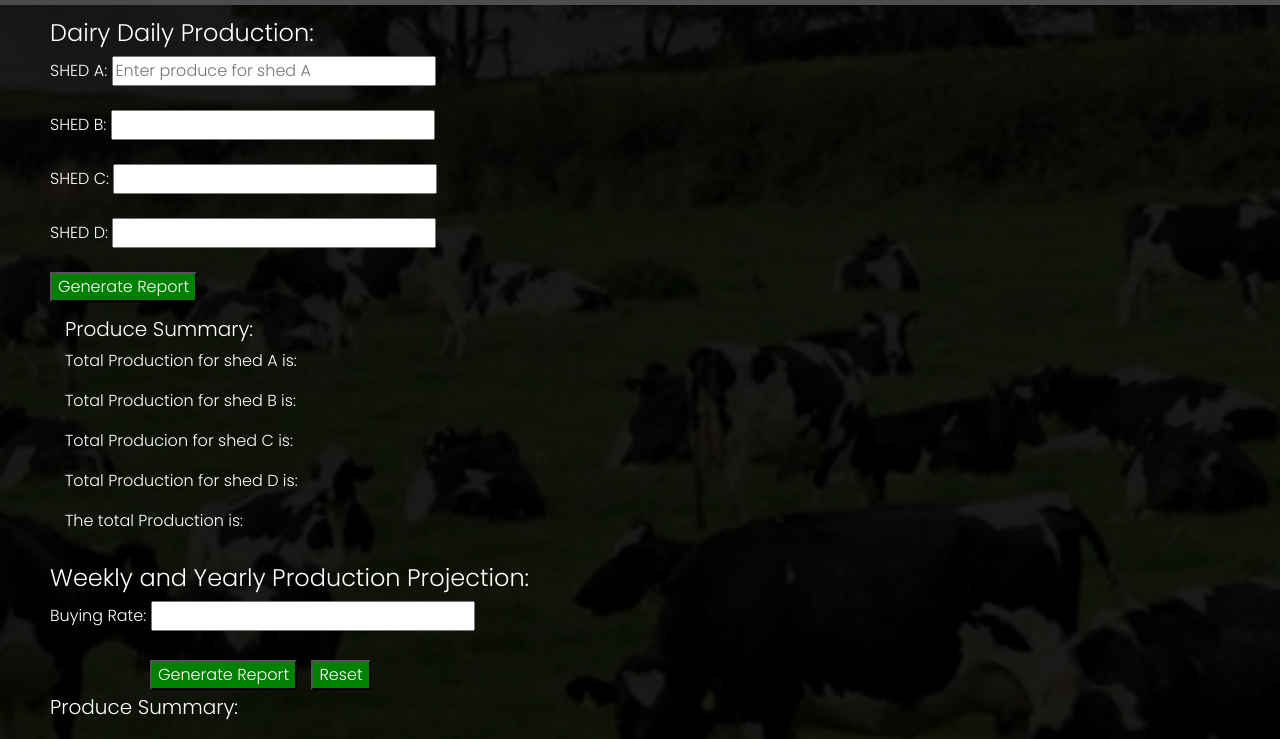
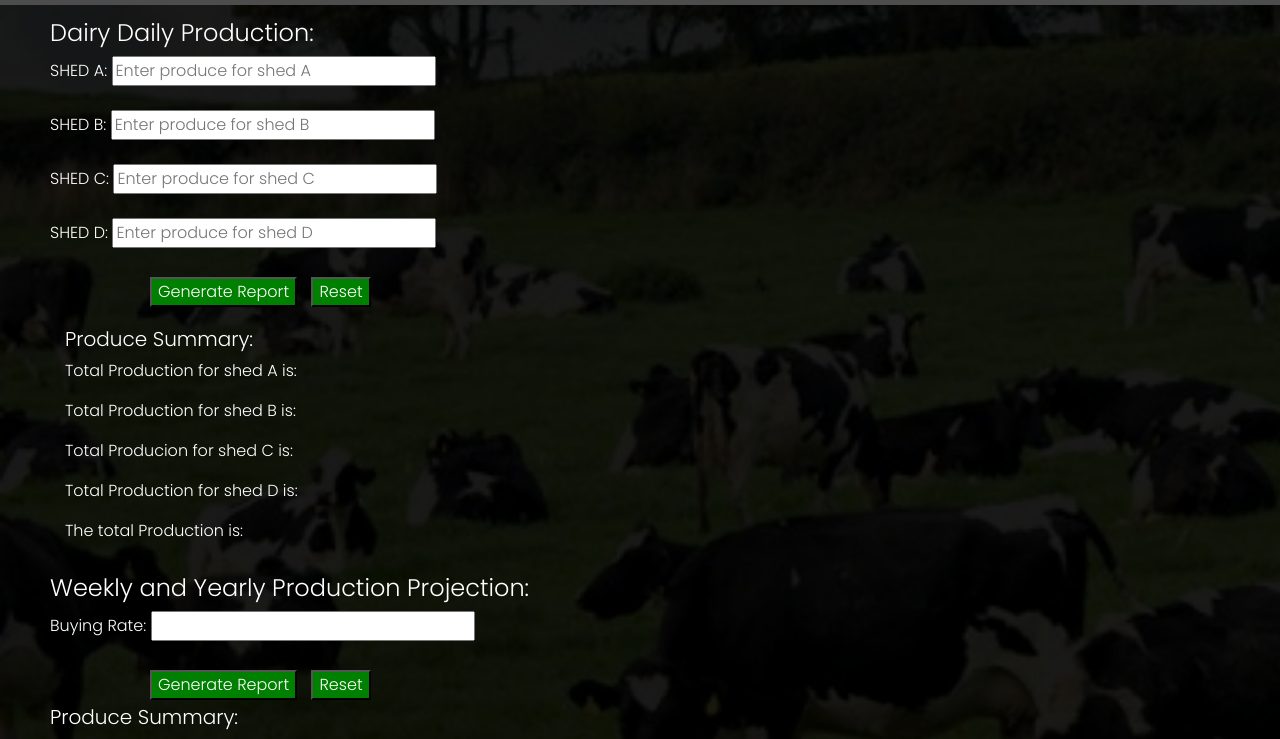
Before and after one commit to mary-wan/Dairy-Business, a plain HTML site: page myProduce.html in a window 1280 px wide. Shown: the part 51-790 px from the top of the page. Drawn offline with nearby package versions, Linux system fonts and the light colour scheme; a web font is replaced by a local one.

Commit message:
minor changes

```diff
--- a/myProduce.css
+++ b/myProduce.css
@@ -1,4 +1,4 @@
-input[type=submit]{
+input[type=submit],input[type=reset]{
     background-color: green;
 }
 
@@ -14,3 +14,6 @@ h4,h5{
 input[type=text]{
     color: black;
 }
+span{
+    font-weight: bold;
+}
--- a/myProduce.html
+++ b/myProduce.html
@@ -30,25 +30,26 @@ integrity="sha384-KyZXEAg3QhqLMpG8r+8fhAXLRk2vvoC2f3B09zVXn8CA5QIVfZOJ3BCsw2P0p/
     </header>
    <main>
        <h4>Dairy Daily Production:</h4>
-       <form >
+       <form onsubmit="milkProduc(event)">
            <label for="shedA">SHED A: </label>
-           <input type="text" id="sa " name="sa" placeholder="Enter produce for shed A" required ><br><br>
+           <input type="text" id="sa" name="sa" placeholder="Enter produce for shed A" required ><br><br>
            <label for="shedB">SHED B: </label>
-            <input type="text" id="sb" name="sb"><br><br>
+            <input type="text" id="sb" name="sb" placeholder="Enter produce for shed B" required><br><br>
             <label for="shedC">SHED C: </label>
-           <input type="text" id="sc" name="sc" ><br><br>
+           <input type="text" id="sc" name="sc" placeholder="Enter produce for shed C" required><br><br>
            <label for="shedD">SHED D: </label>
-           <input type="text" id="sd" name="sd"><br><br>
-           <input type="submit" value="Generate Report" onclick="milkProduc(event)" >
+           <input type="text" id="sd" name="sd" placeholder="Enter produce for shed D" required><br><br>
+           <input type="submit" value="Generate Report" id="sheds">
+           <input type="reset" value="Reset" onclick="shClear()">
 
        </form>
        <section class="display">
            <h5>Produce Summary:</h5>
-           <p>Total Production for shed A is:<span id="shA"> </span></p>
-           <p>Total Production for shed B is:</p>
-           <p>Total Producion for shed C is:</p>
-           <p>Total Production for shed D is:</p>
-           <p>The total Production is:</p>
+           <p>Total Production for shed A is: <span id="shA"> </span> </p>
+           <p>Total Production for shed B is: <span id="shB"> </span> </p>
+           <p>Total Producion for shed C is: <span id="shC"> </span> </p>
+           <p>Total Production for shed D is: <span id="shD"> </span> </p>
+           <p>The total Production is: <span id="shT"> </span> </p>
        </section>
        <h4>Weekly and Yearly Production Projection: </h4>
        <form action="" id="Projection">
@@ -84,8 +85,6 @@ integrity="sha384-KyZXEAg3QhqLMpG8r+8fhAXLRk2vvoC2f3B09zVXn8CA5QIVfZOJ3BCsw2P0p/
         <p>Your income for November is:</p>
         <p>Your income for December is:</p>
     </section>
-
-    </form>
    </main>
 <!--  <footer class="fixed-bottom ">
         <div class="foot_cont">
```
